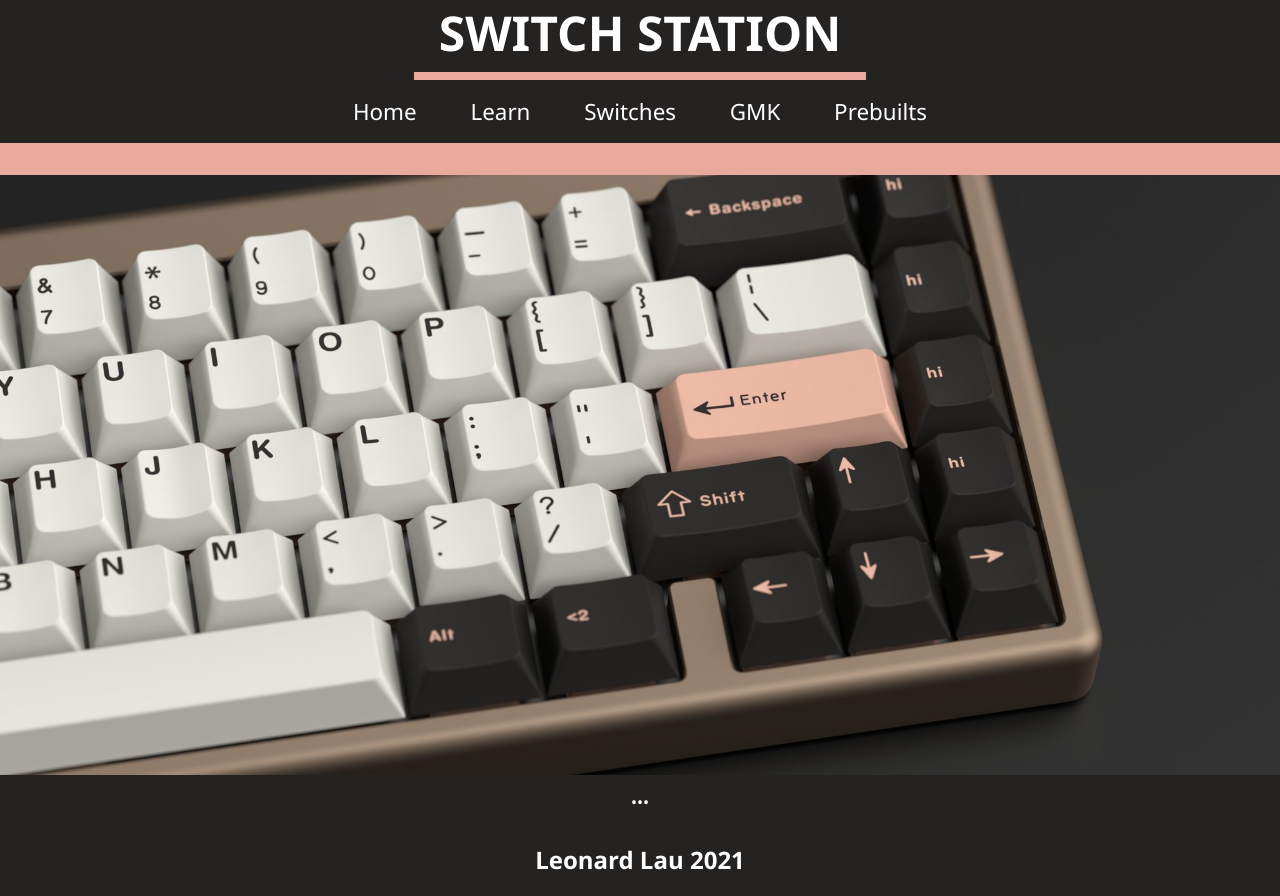
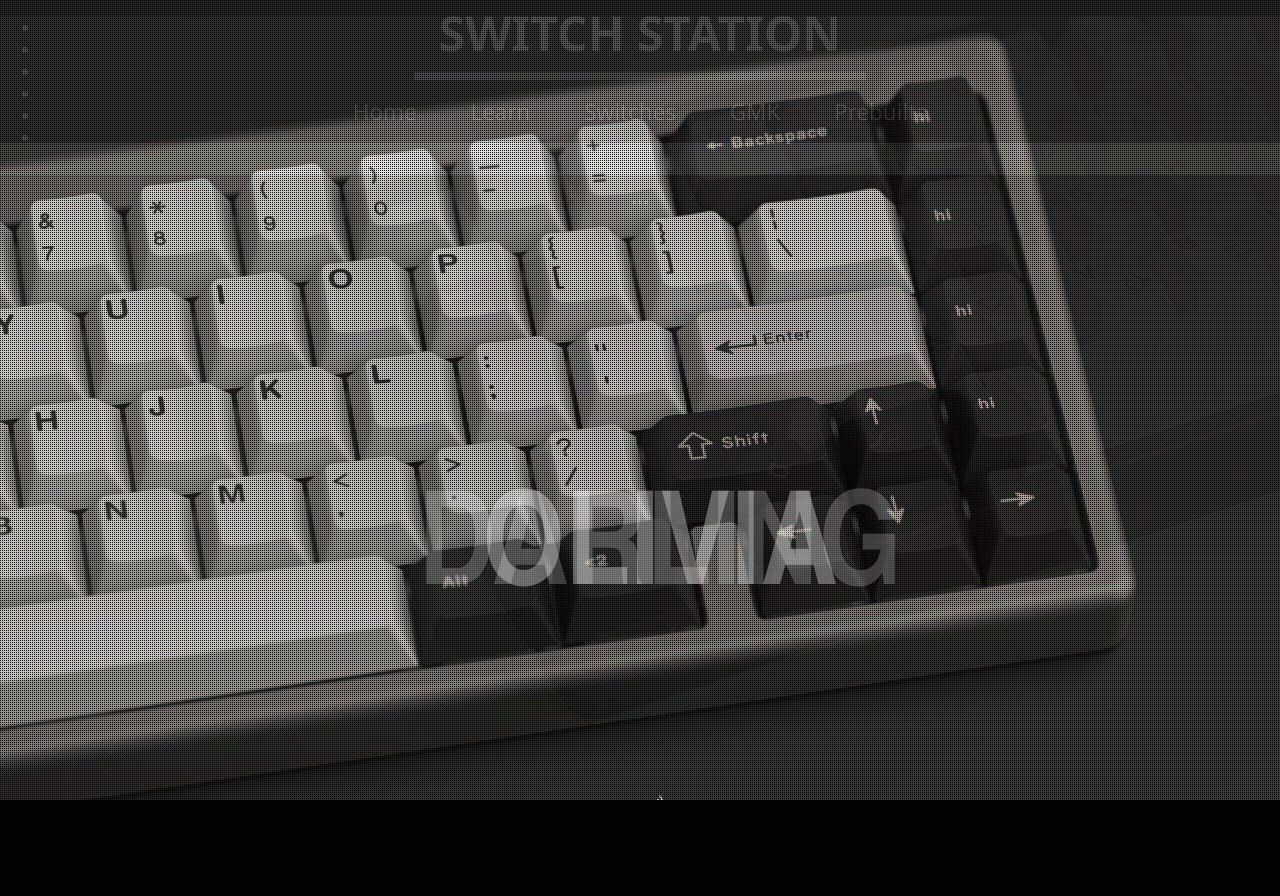
Before and after one commit to 17238bhs/SwitchStation, a Flask app: page / in a window 1280 px wide. After the commit the page ends 800 px from the top, so only its background shows below. Run offline with Flask 2, Linux system fonts and the light colour scheme.

Commit message:
slideshow added to home page with text for each slide, still needs to be resized

```diff
--- a/static/css/style.css
+++ b/static/css/style.css
@@ -2,6 +2,11 @@ html {
     font-family: "Segoe UI";
     background-color: rgb(37, 34, 34);
     color: white;
+    text-align: center;
+}
+
+:root { /* used for css variables, makes it easier to get & read colours*/
+    --rosegold: rgb(233, 169, 157);
 }
 
 body {
@@ -18,10 +23,9 @@ a {
     height: 4.5rem;
     width: 28.3rem;
     font-size: 1.5rem;
-    text-align: center;
     border-bottom-style: solid;
     border-width: 0.5rem;
-    border-color: rgb(233, 169, 157);
+    border-color: var(--rosegold);
     margin: 0 auto; /*positions the header in the center*/
 }
 
@@ -30,24 +34,27 @@ a {
 }
 
 .navigation {
-    text-align: center;
     font-size: 1.4rem;
     word-spacing: 3rem;
     padding-top: 1rem;
     padding-bottom: 1rem;
     border-bottom-style: solid; /*gives the bottom of the div a solid line as a border*/
     border-width: 2rem;
-    border-color: rgb(233, 169, 157);
+    border-color: var(--rosegold);
 }
 
 .footer {
-    text-align: center;
+    bottom: 0px;
+    left: 30%;
+    right: 30%;
+    font-size: 1.4rem;
+    padding-bottom: 1.5rem;
+    padding-top: 1.2rem;
 }
 .home {
     /*background-color: white;
     color: rgb(51, 49, 48);*/
     height: 75%;
-    text-align: center;
     padding-bottom: 3rem;
 }
 
@@ -56,13 +63,12 @@ a {
 }
 
 .more_button {  /* this section and the 2 below makes the link look like a button */
-    background-color: rgb(233, 169, 157);
+    background-color: var(--rosegold);
     color: white;
     padding: 11px 19px;
     margin-left: 10rem;
     margin-top: 30rem;
     font-size: 1.8rem;
-    text-align: center;
     text-decoration: none;
     display: inline-block;
     border: none;
@@ -71,13 +77,13 @@ a {
 }
 
 .more_button:hover {
-    background-color: rgb(233, 169, 157);
+    background-color: var(--rosegold);
     transform: scale(1.05, 1.05);
     transition-duration: 1s;
 }
 
 .learn {
-    text-align: center;
+    font-size: 1.2rem;
 }
 
 .all_switches {
@@ -90,25 +96,22 @@ a {
 .switch_card {
     padding: 20px;
     font-size: 30px;
-    text-align: center;
     border-style: solid;
     border-color: white;
     border-width: 0.35rem;
 }
 
 .switch_card:hover {
-    color: rgb(233, 169, 157);
-    border-color: rgb(233, 169, 157);
+    color: var(--rosegold);
+    border-color: var(--rosegold);
 }
 
 .switch_title {
     font-size: 3rem;
-    text-align: center;
     font-weight: bold;
 }
 
 .switch_description {
-    text-align: center;
     font-size: 1.2rem;
     padding: 1rem;
     padding-left: 15rem;
@@ -116,6 +119,119 @@ a {
 }
 
 .switch_info {
-    text-align: center;
     font-size: 1.15rem;
 }
+
+.cb-slideshow,
+.cb-slideshow:after {
+    position: fixed;
+    width: 100%;
+    height: 100%;
+    top: 0px;
+    left: 0px;
+    z-index: 0;
+}
+.cb-slideshow:after {
+    content: '';
+    background: transparent url(../images/pattern.png) repeat top left;
+}
+
+.cb-slideshow li span {
+    width: 100%;
+    height: 100%;
+    position: absolute; /*remove these?*/
+    top: 0px;
+    left: 0px;
+    color: transparent;
+    background-size: cover;
+    background-position: 50% 50%;
+    background-repeat: none;
+    opacity: 0;
+    z-index: 0;
+    animation: imageAnimation 36s linear infinite 0s;
+}
+
+.cb-slideshow li div {
+    z-index: 1000;
+    position: absolute;
+    bottom: 30px;
+    left: 0px;
+    width: 100%;
+    text-align: center;
+    opacity: 0;
+    color: #fff;
+    animation: titleAnimation 36s linear infinite 0s;
+}
+.cb-slideshow li div h3 {
+    font-family: 'BebasNeueRegular', 'Arial Narrow', Arial, sans-serif;
+    font-size: 130px;
+    padding: 0;
+    line-height: 200px;
+}
+
+.cb-slideshow li:nth-child(1) span {
+    background-image: url(../images/olivia.png)
+}
+.cb-slideshow li:nth-child(2) span {
+    background-image: url(../images/darling.png);
+    animation-delay: 6s;
+}
+.cb-slideshow li:nth-child(3) span {
+    background-image: url(../images/noel.png);
+    animation-delay: 12s;
+}
+.cb-slideshow li:nth-child(4) span {
+    background-image: url(../images/striker.jpg);
+    animation-delay: 18s;
+}
+.cb-slideshow li:nth-child(5) span {
+    background-image: url(../images/mizu.jpg);
+    animation-delay: 24s;
+}
+.cb-slideshow li:nth-child(6) span {
+    background-image: url(../images/haku.jpg);
+    animation-delay: 30s;
+}
+
+.cb-slideshow li:nth-child(2) div {
+    animation-delay: 6s;
+}
+.cb-slideshow li:nth-child(3) div {
+    animation-delay: 12s;
+}
+.cb-slideshow li:nth-child(4) div {
+    animation-delay: 18s;
+}
+.cb-slideshow li:nth-child(5) div {
+    animation-delay: 24s;
+}
+.cb-slideshow li:nth-child(6) div {
+    animation-delay: 30s;
+}
+
+@keyframes imageAnimation {
+    0% { opacity: 0; animation-timing-function: ease-in; }
+    8% { opacity: 1; animation-timing-function: ease-out; }
+    17% { opacity: 1 }
+    25% { opacity: 0 }
+    100% { opacity: 0 }
+}
+
+@keyframes titleAnimation {
+    0% { opacity: 0 }
+    8% { opacity: 1 }
+    17% { opacity: 1 }
+    19% { opacity: 0 }
+    100% { opacity: 0 }
+}
+
+.no-cssanimations .cb-slideshow li span{
+	opacity: 1;
+}
+
+@media screen and (max-width: 1140px) {
+    .cb-slideshow li div h3 { font-size: 140px }
+}
+@media screen and (max-width: 600px) {
+    .cb-slideshow li div h3 { font-size: 80px }
+}
--- a/templates/footer.html
+++ b/templates/footer.html
@@ -1,3 +1,3 @@
 <div class="footer">
-    <h2>Leonard Lau 2021</h2>
+    Leonard Lau 2021
 </div>
--- a/templates/home.html
+++ b/templates/home.html
@@ -3,7 +3,45 @@
 {% block content %}
 <div class="home">
     <!--<a href="{{url_for('all_switches') }}"><button class="more_button">View More</button></a>-->
-    <img src="/static/images/olivia.png" alt="GMK Olivia" class="home_slide" width="100%" height="100%">
+    <!--<img src="/static/images/olivia.png" alt="GMK Olivia" class="home_slide" width="100%" height="100%">-->
+    <ul class="cb-slideshow">
+        <li>
+            <span>Image 01</span>
+            <div>
+                <h3>OLIVIA</h3>
+            </div>
+        </li>
+        <li>
+            <span>Image 02</span>
+            <div>
+                <h3>DARLING</h3>
+            </div>
+        </li>
+        <li>
+            <span>Image 03</span>
+            <div>
+                <h3>NOEL</h3>
+            </div>
+        </li>
+        <li>
+            <span>Image 04</span>
+            <div>
+                <h3>STRIKER</h3>
+            </div>
+        </li>
+        <li>
+            <span>Image 05</span>
+            <div>
+                <h3>MIZU</h3>
+            </div>
+        </li>
+        <li>
+            <span>Image 06</span>
+            <div>
+                <h3>HAKU</h3>
+            </div>
+        </li>
+    </ul>
     <p>•••</p>
 </div>
 {% endblock %}
```
Also changed, not shown: static/images/1.png (added), static/images/darling.png (added), static/images/haku.jpg (added), static/images/mizu.jpg (added), static/images/noel.png (added), static/images/pattern.png (added), static/images/striker.jpg (added).
